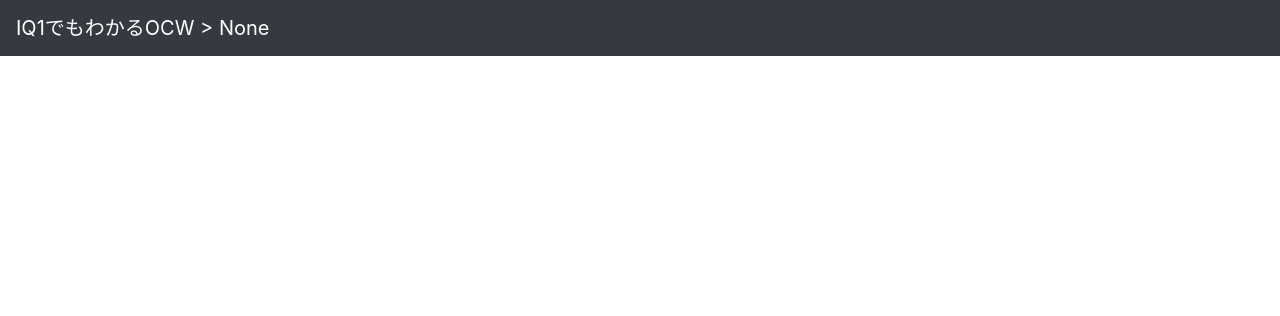
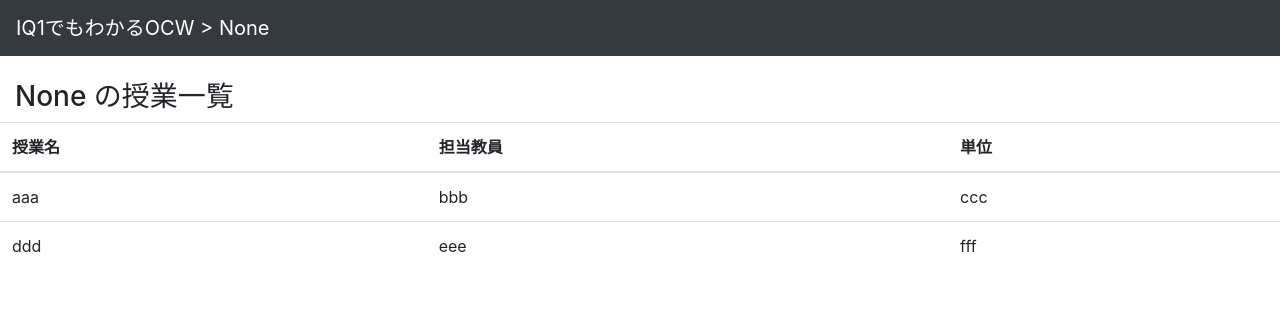
Before and after one commit to IQ1-ITSP/OCW4IQ1, a Django app: page /department/ in a window 1280 px wide. Shown: the top 316 px of the page. Run offline with Django 3.2, Linux system fonts and the light colour scheme; some libraries are stand-ins or nearby versions.

Commit message:
学院ごとの授業一覧のUI作成完了

```diff
--- a/templates/department.html
+++ b/templates/department.html
@@ -16,10 +16,39 @@
     </head>
 
     <body>
+        <!-- トップ -->
         <nav class="navbar navbar-expand-lg navbar-dark bg-dark fixed-top">
             <!-- navbar-dark : 文字色白 , bg-dark : 背景黒 -->
             <a class="navbar-brand" href="#">IQ1でもわかるOCW > {{department_name}}</a>
             <!-- TODO 必要ならばトグルメニューを追加 -->
         </nav>
+
+        <!-- タイトル -->
+        <!-- TODO  margin-topで指定しないとnavbarと重なるのなんとかならないかなぁ -->
+        <div class="container-fluid" style="margin-top:80px">
+            <h3> {{department_name}} の授業一覧 </h3>
+        </div>
+
+
+        <!-- 結果の表示テーブル -->
+        <table class="table">
+            <thead class="thead-dark">
+            </thead>
+                <th scope="col">授業名</th>
+                <th scope="col">担当教員</th>
+                <th scope="col">単位</th>
+            <tbody>
+                <tr>
+                    <td>aaa</td>
+                    <td>bbb</td>
+                    <td>ccc</td>
+                </tr>
+                <tr>
+                    <td>ddd</td>
+                    <td>eee</td>
+                    <td>fff</td>
+                </tr>
+            </tbody>
+        </table>
     </body>
 </html>
```
